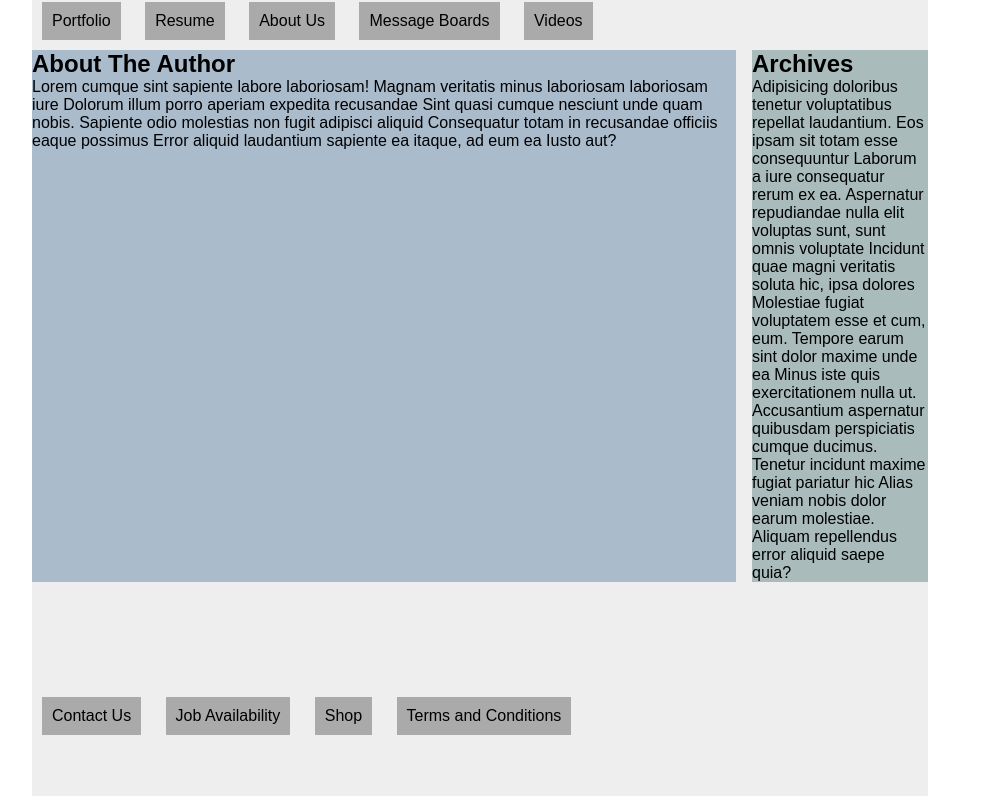
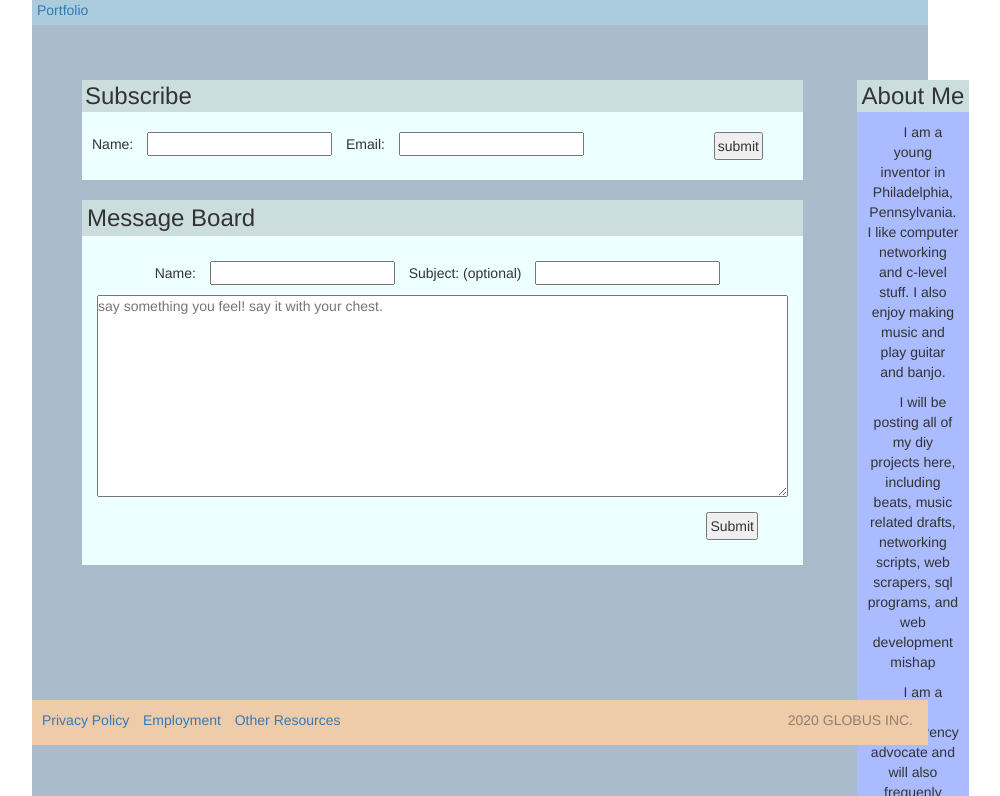
Before and after one commit to kader-digital/kaderarnold, a plain HTML site: page index.html in a window 1280 px wide. Shown: the part 55-851 px from the top of the page, without its empty margins (160-1160 px from the left). Drawn offline with nearby package versions, Linux system fonts and the light colour scheme.

Commit message:
almost finished the homepage of my kaderarnold.com website. subject to change

```diff
--- a/index.html
+++ b/index.html
@@ -1,66 +1,94 @@
 <!DOCTYPE html>
 <html lang="en">
     <head>
-	<meta charset="UTF-8">
 
 	<title>Kader Arnold</title>
 
+	<!-- metadata -->
+	<meta charset="UTF-8">
+	<meta name="author" content="Kader Arnold">
+	<meta name="viewport" content="width=device-width, initial-scale=1.0">
+
+	<!-- bootstrap css stylesheet -->
+	<link rel="stylesheet" href="https://maxcdn.bootstrapcdn.com/bootstrap/3.4.1/css/bootstrap.min.css">
+
+	<!-- import jquery from local file -->
+	<script src="jquery-3.5.1.min.js"></script>
+
+	<!-- import bootstrap js file -->
+	<script src="https://maxcdn.bootstrapcdn.com/bootstrap/3.4.1/js/bootstrap.min.js"></script>
+
 	<link rel="stylesheet" href="style.css" type="text/css">
+
     </head>
+
     <body>
 	<div class="wrapper">
 	    <header>
 	        <div class="header-wrapper">
 		    <h1>Kader Arnold</h1>
 		    <nav>
-			<div class="main-menu-wrapper">
-			    <ul>
-			        <li><a href="">Portfolio</a></li>
-			        <li><a href="">Resume</a></li>
-			        <li><a href="">About Us</a></li>
-			        <li><a href="">Message Boards</a></li>
-			        <li><a href="">Videos</a></li>
+			<div class="header-nav-wrapper"> <ul>
+			        <li><a href="portfolio.html">Portfolio</a></li>
 			    </ul>
 			</div>
 		    </nav>
 		</div>
 	    </header>
+	    <br>
 	    <main>
-		<article>
-		    <div class="main-wrapper">
-			<div class="article-wrapper">
-			    <h2>About The Author</h2>
-			    <p>Lorem cumque sint sapiente labore laboriosam! Magnam veritatis minus laboriosam laboriosam iure Dolorum illum porro aperiam expedita recusandae Sint quasi cumque nesciunt unde quam nobis. Sapiente odio molestias non fugit adipisci aliquid Consequatur totam in recusandae officiis eaque possimus Error aliquid laudantium sapiente ea itaque, ad eum ea Iusto aut?</p>
+	        <div class="main-wrapper">
+		    <article>
+		        <div class="main-article-wrapper">
+			    <h3>Subscribe</h3>
+			    <form action="">
+				<fieldset>
+				    Name: <input type="text" name="fullname" required>
+				    Email: <input type="email" name="email" required>
+				    <input id="submit" type="submit" name="submit" value="submit">
+				</fieldset>
+			    </form>
+			    <div class="message-board-wrapper">
+				<h3>Message Board</h3>
+				<form action="">
+				    Name: <input type="text" required>
+				    Subject: (optional) <input type="text">
+				    <textarea id="" name="" cols="83" rows="10" placeholder="say something you feel! say it with your chest."></textarea>
+				    <br>
+				    <input id="submit" type="submit" name="submit">
+				</form>
+			    </div>
 			</div>
-		    <article>
-
+		    </article>
 		    <aside>
-			<div class="aside-wrapper">
-			    <h2>Archives</h2>
+		        <div class="main-aside-wrapper">
+			    <h3>About Me</h3>
+			    <p>I am a young inventor in Philadelphia, Pennsylvania. I like computer networking and c-level stuff. I also enjoy making music and play guitar and banjo. </p>
+			    <p>I will be posting all of my diy projects here, including beats, music related drafts, networking scripts, web scrapers, sql programs, and web development mishap</p>
+			    <p>I am a huge cryptocurrency advocate and will also frequenly suggest pics and provide insight into the forecoming bull market. We can only go up!</p>
 			    <p>
-			        Adipisicing doloribus tenetur voluptatibus repellat laudantium. Eos ipsam sit totam esse consequuntur Laborum a iure consequatur rerum ex ea. Aspernatur repudiandae nulla elit voluptas sunt, sunt omnis voluptate Incidunt quae magni veritatis soluta hic, ipsa dolores Molestiae fugiat voluptatem esse et cum, eum. Tempore earum sint dolor maxime unde ea Minus iste quis exercitationem nulla ut. Accusantium aspernatur quibusdam perspiciatis cumque ducimus. Tenetur incidunt maxime fugiat pariatur hic Alias veniam nobis dolor earum molestiae. Aliquam repellendus error aliquid saepe quia?
+				As always, while the message boards are public please be respectful of all other beliefs and failure to do so will result in being banned. Sorry.
 			    </p>
-
-
+			    <p>
+				also feel free to always reach out with any questions and I will try my best to answer them as diligently and quickly as possible.
+			    </p>
 			</div>
 		    </aside>
+
 		</div>
 	    </main>
 	    <footer>
 	        <div class="footer-wrapper">
 		    <nav>
-			<div class="footer-menu-wrapper">
-			    <ul>
-				<li><a href="">Contact Us</a></li>
-				<li><a href="">Job Availability</a></li>
-				<li><a href="">Shop</a></li>
-				<li><a href="">Terms and Conditions</a></li>
-			    </ul>
-			</div>
+			<ul>
+			    <li><a>Privacy Policy</a></li>
+			    <li><a>Employment</a></li>
+			    <li><a>Other Resources</a></li>
+			    <p>2020 GLOBUS INC.</p>
+			</ul>
 		    </nav>
 		</div>
 	    </footer>
 	</div>
-
     </body>
 </html>
--- a/style.css
+++ b/style.css
@@ -1,73 +1,168 @@
 * {
-
-    margin: 0;
-    padding: 0;
-
-    font-family: Arial;
-
+    margin: 0px;
+    padding: 0px;
 }
 
 .wrapper {
 
-    background: #eee;
-
     margin: 0px auto 0px auto;
 
     width: 70%;
-    height: 1000px;
+    height: 900px;
+
+    background: #abc;
 
 }
 
-h1 {
+.header-wrapper h1 {
 
-    background: #999;
+    margin: 0;
     padding: 5px;
+    background: #add;
+
+}
+
+ul li {
+
+    display: inline-block;
+    list-style-type: none;
+    padding: 5px;
+
+}
+
+a {
+
+    text-decoration: none;
+
+}
+
+.header-wrapper nav {
+
+    background: #acd;
 
 }
 
 .main-wrapper {
 
     display: grid;
+    grid-template-columns: 2fr 1fr;
     grid-gap: 1em;
-
-    grid-template-columns: 4fr 1fr;
-    grid-template-rows: 4fr 1fr;
+    margin: 5px;
 
 }
 
-.article-wrapper {
+.main-wrapper h3 {
 
-    background: #abc;
+    background: #cdd;
+    padding: 3px;
+}
+
+.main-aside-wrapper {
+
+    background: #abf;
+    margin: 20px;
 
 }
 
-.aside-wrapper {
+.main-article-wrapper {
 
-    background: #abb;
+
+    margin: 20px;
+
+}
+
+.main-aside-wrapper {
+
+
+    text-align: center;
+
+
+}
+
+p {
+
+    text-indent: 20px;
+    margin: 10px;
+
+}
+
+legend {
+
+    padding-right: 5px;
+    margin: 5px;
+
+}
+
+form {
+
+    text-align: left;
+    margin-left: 25px;
+    background: #eff;
+    padding: 10px;
+
+}
+
+form input {
+
+    margin: 10px;
+
+}
+
+#submit {
+
+    padding: 2px;
+    text-align: left;
+    float: right;
+
+}
+
+form #submit {
+
+    margin-right: 30px;
 
 }
 
 
-ul li {
 
-    list-style-type: none;
+.message-board-wrapper form {
+
+    text-align: center;
     display: inline-block;
-    background: #aaa;
-    padding: 10px;
-    margin: 10px;
+    padding: 15px;
 
 }
 
-a {
 
-    color: black;
-    text-decoration: none;
+.message-board-wrapper h3 {
+
+    margin-bottom: 0px;
+    padding: 5px;
+    margin-left: 25px;
+
 
 }
 
-nav .footer-menu-wrapper {
+.main-article-wrapper  h3 {
+    margin-left: 25px;
+    margin-bottom: 0px;
+}
+
+.footer-wrapper nav ul {
 
     bottom: 0;
     position: absolute;
+    background: #eca;
+    width: 70%;
+    padding: 5px;
+    margin-bottom: 0;
 
 }
+
+.footer-wrapper p {
+
+    text-align: right;
+    float: right;
+    margin-top: 5px;
+    opacity: 50%;
+
+}
```
